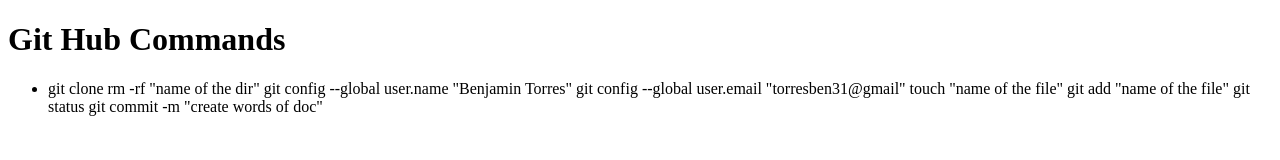
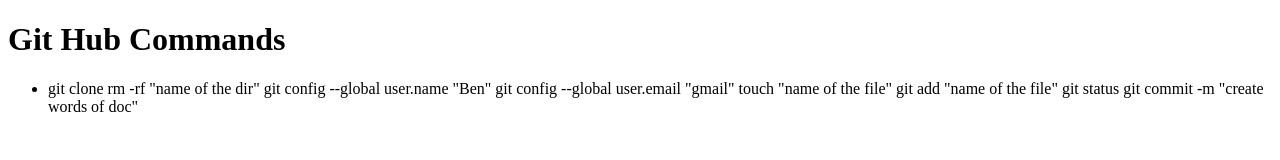
Before and after one commit to torreshub/hello-world, a plain HTML site: page index.html in a window 1280 px wide. Drawn offline with Linux system fonts and the light colour scheme.

Commit message:
No email or name

```diff
--- a/index.html
+++ b/index.html
@@ -14,8 +14,8 @@
        <li>
            git clone
            rm -rf "name of the dir"
-           git config --global user.name "Benjamin Torres"
-           git config --global user.email "torresben31@gmail"
+           git config --global user.name "Ben"
+           git config --global user.email "gmail"
            touch "name of the file"
            git add "name of the file"
            git status
```
